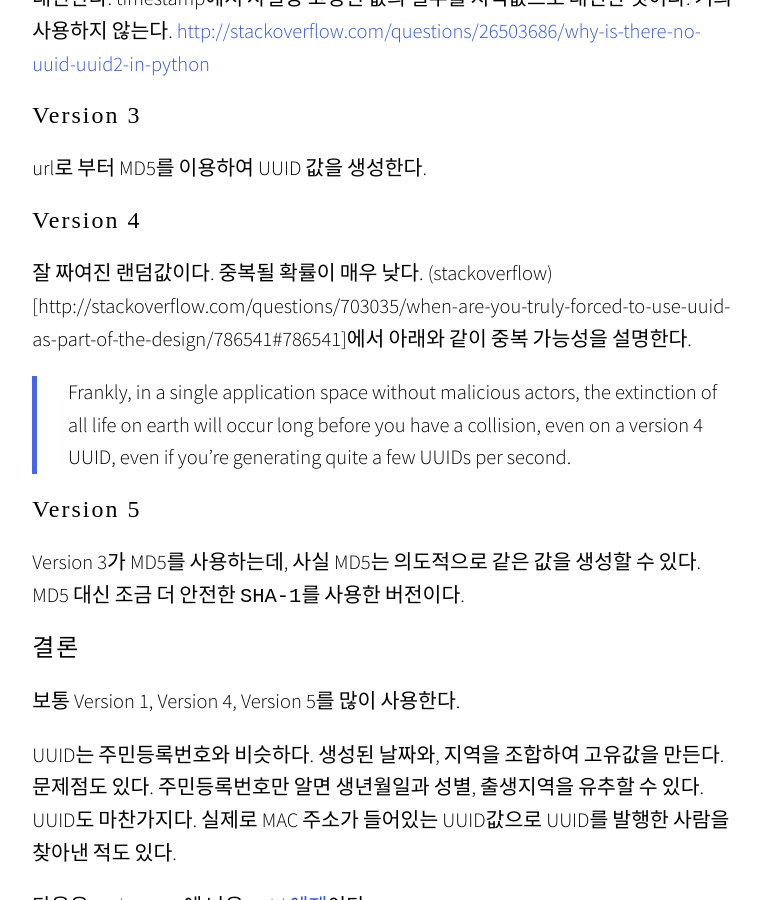
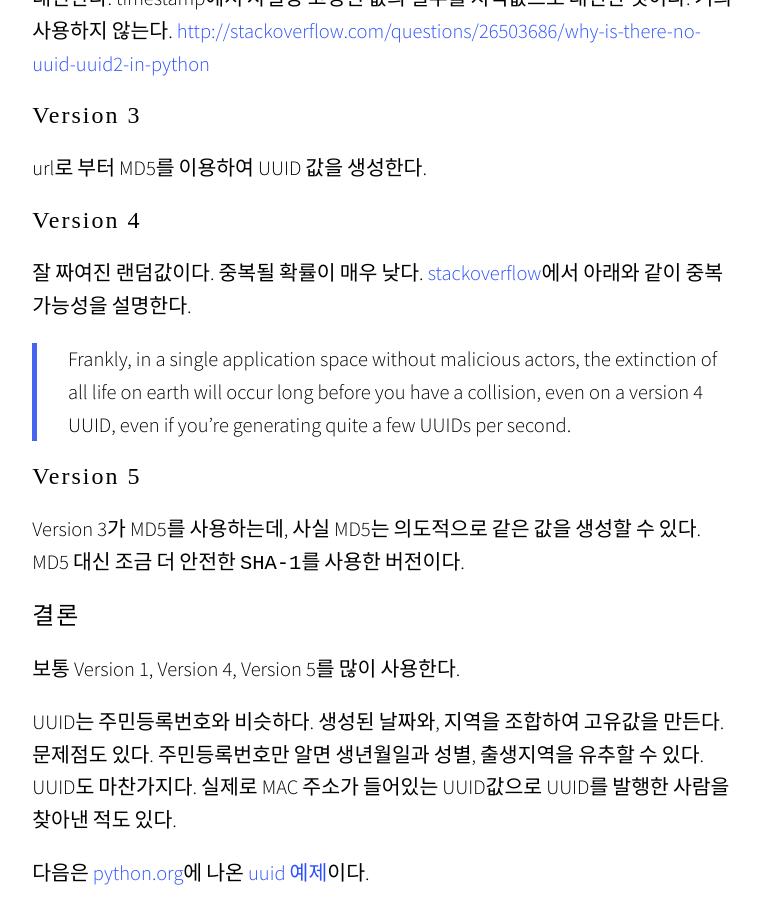
Before and after one commit to hyeonjae/hyeonjae.github.io.archive, a Jekyll site: the page built from _posts/2015-03-17-uuid.md, in a window 1280 px wide and 900 px high, scrolled down 2462 px. Shown: the whole window, without its empty margins (255-1016 px from the left). Built offline with Jekyll 4.4.1, drawn with Linux system fonts in a browser that asks for light colours; nearby versions of some CDN libraries; some web fonts are replaced; comment, search, counter and statistics services are not loaded; part of the change alters nothing that is shown.

Commit message:
no message

```diff
--- a/_posts/2015-03-17-uuid.md
+++ b/_posts/2015-03-17-uuid.md
@@ -55,7 +55,7 @@ Version 1과 거의 비슷하다. Version 1의 timestamp 값의 앞 4바이트
 url로 부터 MD5를 이용하여 UUID 값을 생성한다.
 
 ### Version 4
-잘 짜여진 랜덤값이다. 중복될 확률이 매우 낮다. (stackoverflow)[http://stackoverflow.com/questions/703035/when-are-you-truly-forced-to-use-uuid-as-part-of-the-design/786541#786541]에서 아래와 같이 중복 가능성을 설명한다.
+잘 짜여진 랜덤값이다. 중복될 확률이 매우 낮다. [stackoverflow](http://stackoverflow.com/questions/703035/when-are-you-truly-forced-to-use-uuid-as-part-of-the-design/786541#786541)에서 아래와 같이 중복 가능성을 설명한다.
 
  > Frankly, in a single application space without malicious actors, the extinction of all life on earth will occur long before you have a collision, even on a version 4 UUID, even if you're generating quite a few UUIDs per second.
 
```
